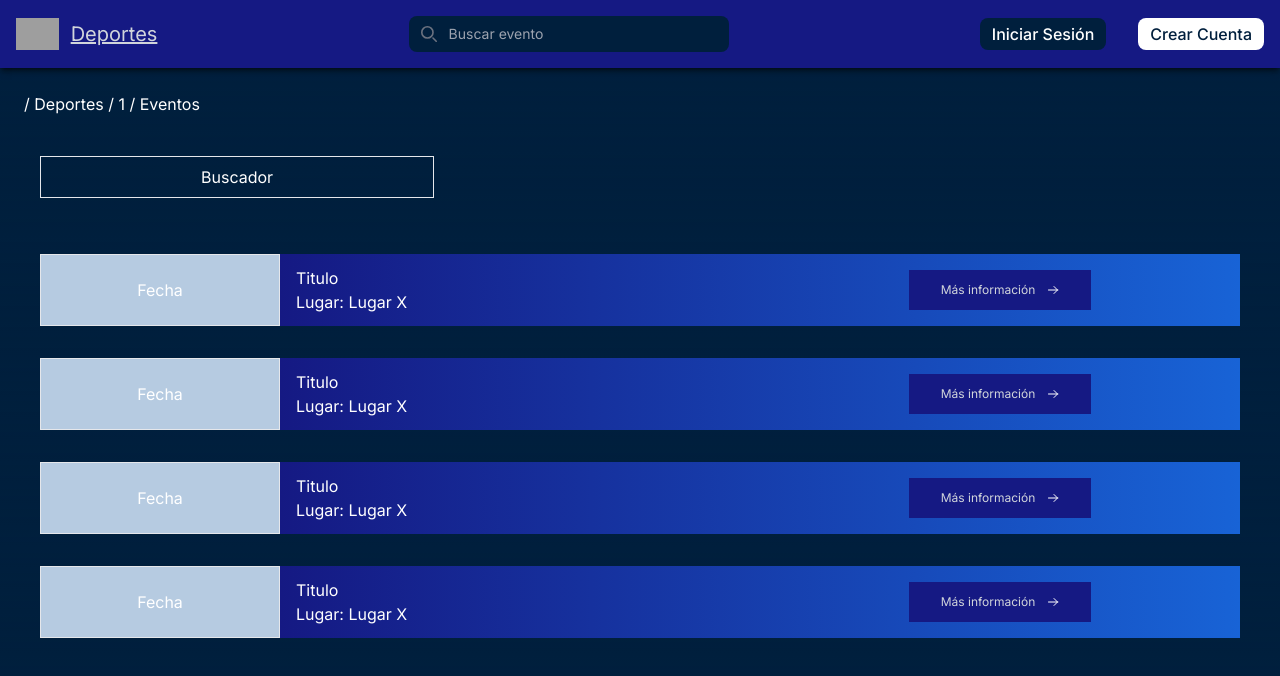
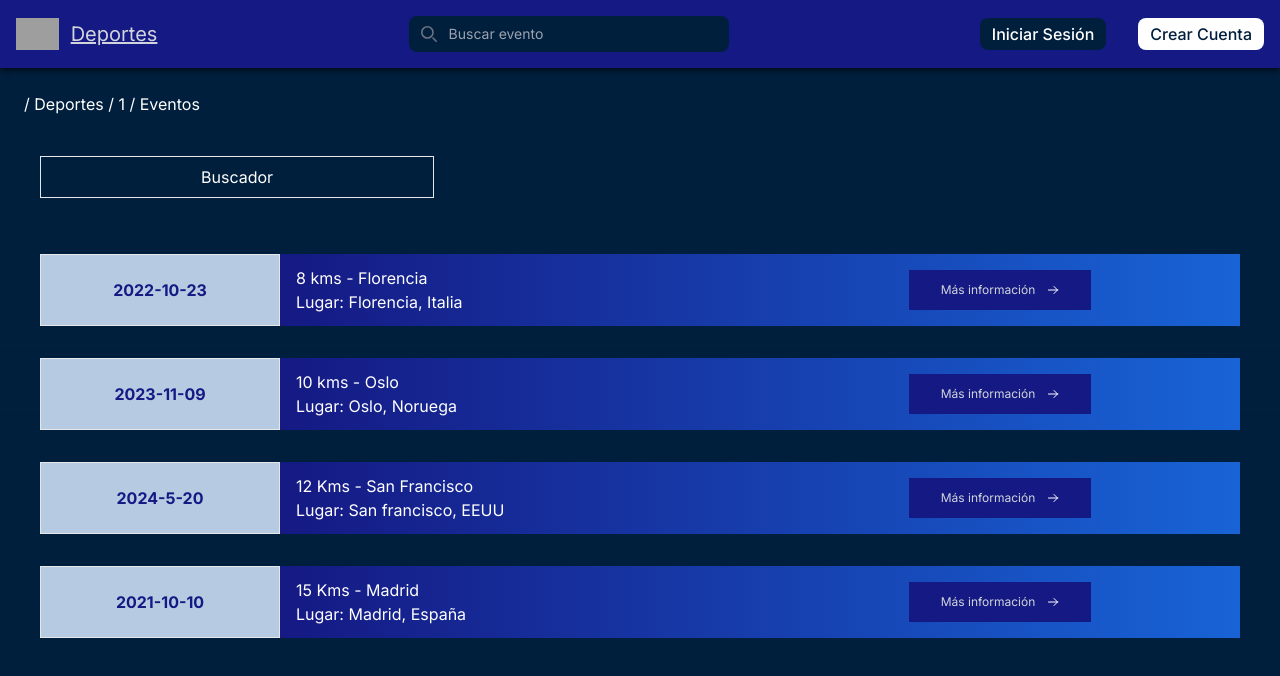
Before and after one commit to NahuelNGomez/Medalgram, a Next.js app in the folder src/frontend/medalgram/: page /sports/1/events in a window 1280 px wide. Shown: the top 676 px of the page. Built offline with nearby package versions, Linux system fonts and the light colour scheme; grey boxes are pictures that could not be loaded.

Commit message:
add events mock

```diff
--- a/src/frontend/medalgram/src/app/sports/[id]/events/page.tsx
+++ b/src/frontend/medalgram/src/app/sports/[id]/events/page.tsx
@@ -4,6 +4,7 @@ import PreviewEvent from "@/components/PreviewEvent";
 import Breadcrumbs from "@/components/Breadcrumbs";
 import NavegationBarLogged from "@/components/NavegationBarLogged";
 import { useEffect, useState } from "react";
+import { eventsMock } from "@/objects/mocks/mock";
 
 interface SportProps {
     params: { id: number }
@@ -12,6 +13,8 @@ interface SportProps {
 export default function Page({ params: { id } }: SportProps) {
 
     const [logged, setLogged] = useState(false);
+
+    const events = eventsMock();
 
     const breadcrumb = [
         {
@@ -27,9 +30,9 @@ export default function Page({ params: { id } }: SportProps) {
     useEffect(() => {
         if (document === undefined) return;
         if (document.cookie === 'username=True') {
-          setLogged(true);
+            setLogged(true);
         }
-      },[])
+    }, [])
 
     return (
         <main className="flex flex-col">
@@ -40,10 +43,17 @@ export default function Page({ params: { id } }: SportProps) {
             <div className="flex flex-wrap justify-between p-10">
                 <div className="border p-2 px-40">Buscador</div>
             </div>
-            <PreviewEvent />
-            <PreviewEvent />
-            <PreviewEvent />
-            <PreviewEvent />
+            {events.map((event: any) => {
+                return (
+                    <PreviewEvent
+                        key={event.id}
+                        id={event.id}
+                        name={event.name}
+                        location={event.location}
+                        date={event.date}
+                    />
+                );
+            })}
         </main>
     );
 }
--- a/src/frontend/medalgram/src/components/PreviewEvent.tsx
+++ b/src/frontend/medalgram/src/components/PreviewEvent.tsx
@@ -3,17 +3,17 @@ import Breadcrumbs from "./Breadcrumbs";
 
 
 
-export default function PreviewEvent() {
+export default function PreviewEvent({ id, name, location, date }: any) {
 
     return (
 
         <main className="flex flex-wrap w-full my-4 px-10">
 
-            <div className="border bg-dark3 w-1/5 py-2 flex align-content justify-center items-center">Fecha</div>
+            <div className="border bg-dark3 w-1/5 py-2 flex align-content justify-center items-center text-dark1 font-bold">{date}</div>
             <div className="bg-dark2 w-4/5 text-white grid grid-cols-2 bg-gradient-to-r from-dark1 to-dark2">
                 <div className="col-span-1 flex flex-wrap flex-col justify-center pl-4 ">
-                    <p>Titulo</p>
-                    <p>Lugar: Lugar X</p>
+                    <p>{name}</p>
+                    <p>Lugar: {location}</p>
                 </div>
                 <div className="flex justify-center items-center py-4">
                     <Link href={`/sports/` + 2 + '/events/' + 1} className="nav-link link-body-emphasis active" aria-current="page">
--- a/src/frontend/medalgram/src/objects/mocks/mock.tsx
+++ b/src/frontend/medalgram/src/objects/mocks/mock.tsx
@@ -3,14 +3,12 @@ export function loginMock (router: any) {
     if (document === undefined) return;
     document.cookie = "username=True; path=/";
     router.push('/profile')
-    window.location.reload();
 }
 
 export function logoutMock (router: any) {
     if (document === undefined) return;
     document.cookie = "username=False; path=/";
     router.push("/")
-    window.location.reload();
 }
 
 export function sportMock () {
@@ -21,3 +19,12 @@ export function sportMock () {
         { id: "4", name: "Deporte 4", description: "Descripcion Deporte 4" },
       ]
 }
+
+export function eventsMock() {
+    return [
+        { idSport: "1", id: "1",name: "8 kms - Florencia", location: "Florencia, Italia", date: "2022-10-23" },
+        { idSport: "1", id: "2",name: "10 kms - Oslo", location: "Oslo, Noruega", date: "2023-11-09" },
+        { idSport: "1", id: "3",name: "12 Kms - San Francisco", location: "San francisco, EEUU", date: "2024-5-20" },
+        { idSport: "1", id: "4",name: "15 Kms - Madrid", location: "Madrid, España", date: "2021-10-10" },
+      ]
+}
```
